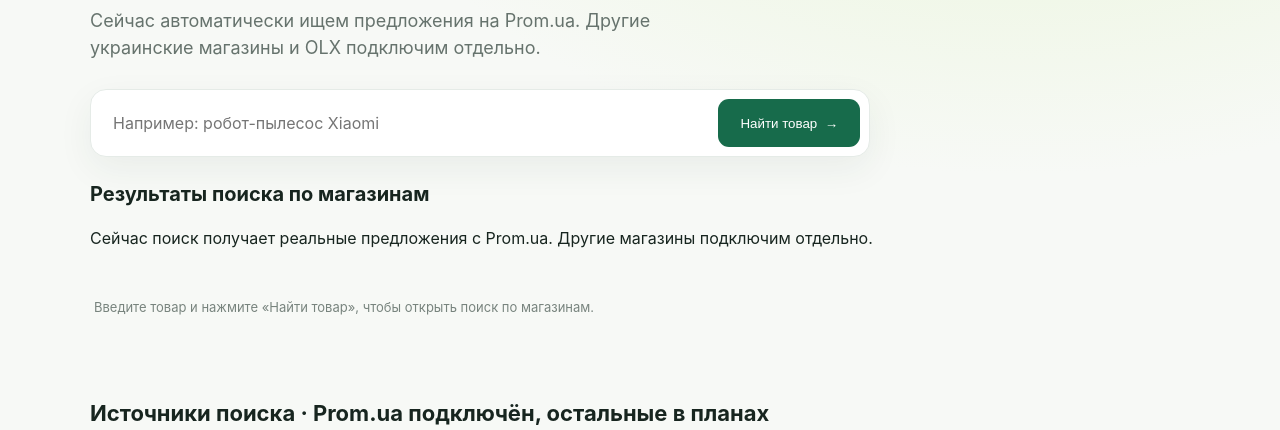
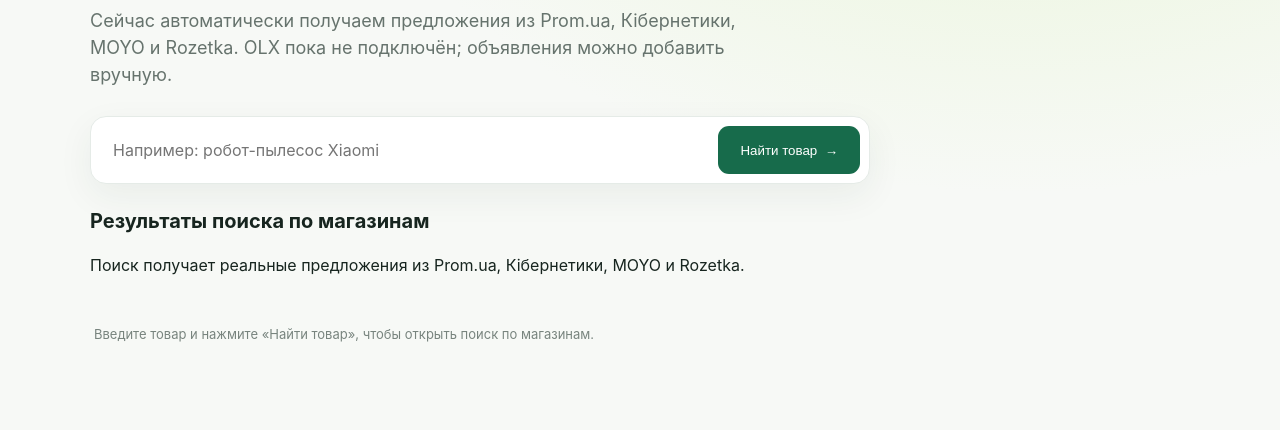
Before and after one commit to baarin/deshevche-price, a plain HTML site: page index.html in a window 1280 px wide. Shown: the part 328-758 px from the top of the page. Drawn offline with Linux system fonts and the light colour scheme.

Commit message:
Update website to connected store search

```diff
--- a/index.html
+++ b/index.html
@@ -39,20 +39,20 @@
     <section class="hero"><div class="wrap">
       <span class="eyebrow" data-i18n="eyebrow">Сравнение цен в одном поиске</span>
       <h1 data-i18n="headline">Найди нужный товар.<br>Плати меньше.</h1>
-      <p class="lead" data-i18n="lead">Ищем предложения украинских интернет-магазинов и площадок объявлений, чтобы тебе было проще сравнить цены.</p>
+      <p class="lead" data-i18n="lead">Автоматически получаем предложения из Prom.ua, Кібернетики, MOYO и Rozetka. OLX пока не подключён; объявления можно добавить вручную.</p>
       <form class="searchbox" id="searchForm">
         <input id="query" type="search" data-i18n-placeholder="placeholder" placeholder="Например: робот-пылесос Xiaomi" aria-label="Название товара" required>
         <button type="submit" data-i18n="searchButton">Найти товар&nbsp; →</button>
       </form>
-      <div class="search-results" id="searchResults" aria-live="polite"><h2 data-i18n="resultsTitle">Поиск по магазинам</h2><p data-i18n="resultsNote">Откроются результаты Google только по выбранным магазинам. Это пока не единая выдача цен.</p><div class="result-links" id="resultLinks"></div><p class="api-status" id="apiStatus" aria-live="polite"></p><div class="product-results" id="productResults"></div><div class="paste-box" id="pasteBox"><strong data-i18n="pasteTitle">Добавить объявления OLX в список</strong><p data-i18n="pasteHelp">Скопируйте текст найденных объявлений на OLX и вставьте сюда. Мы выделим цены и отсортируем объявления.</p><input id="olxUrl" type="url" data-i18n-placeholder="directUrlPlaceholder" placeholder="Вставьте прямую ссылку на объявление OLX (необязательно)" aria-label="Прямая ссылка на объявление OLX"><textarea id="olxPaste" data-i18n-placeholder="pastePlaceholder" placeholder="Вставьте сюда скопированный текст со страницы OLX..."></textarea><div class="paste-actions"><button type="button" id="parseOlx" data-i18n="parseButton">Показать объявления</button><small id="parseStatus" aria-live="polite"></small></div><div class="listing-grid" id="listingGrid"></div></div></div>
+      <div class="search-results" id="searchResults" aria-live="polite"><h2 data-i18n="resultsTitle">Поиск по магазинам</h2><p data-i18n="resultsNote">Поиск получает реальные предложения из Prom.ua, Кібернетики, MOYO и Rozetka.</p><div class="result-links" id="resultLinks"></div><p class="api-status" id="apiStatus" aria-live="polite"></p><div class="product-results" id="productResults"></div><div class="paste-box" id="pasteBox"><strong data-i18n="pasteTitle">Добавить объявления OLX в список</strong><p data-i18n="pasteHelp">Скопируйте текст найденных объявлений на OLX и вставьте сюда. Мы выделим цены и отсортируем объявления.</p><input id="olxUrl" type="url" data-i18n-placeholder="directUrlPlaceholder" placeholder="Вставьте прямую ссылку на объявление OLX (необязательно)" aria-label="Прямая ссылка на объявление OLX"><textarea id="olxPaste" data-i18n-placeholder="pastePlaceholder" placeholder="Вставьте сюда скопированный текст со страницы OLX..."></textarea><div class="paste-actions"><button type="button" id="parseOlx" data-i18n="parseButton">Показать объявления</button><small id="parseStatus" aria-live="polite"></small></div><div class="listing-grid" id="listingGrid"></div></div></div>
       <div class="hint" id="searchHint" data-i18n="hint">Введите товар и нажмите «Найти товар», чтобы открыть поиск по магазинам.</div>
     </div></section>
     <section class="sources"><div class="wrap">
-      <h2 class="section-title" data-i18n="sourcesTitle">Источники, которые планируем подключить</h2>
-      <div class="chips"><span class="chip">Rozetka</span><span class="chip">Prom.ua</span><span class="chip">Comfy</span><span class="chip">Foxtrot</span><span class="chip">OLX</span><span class="chip">Антошка</span><span class="chip">Будинок іграшок</span><span class="chip" data-i18n="otherStores">Другие магазины</span></div>
+      <h2 class="section-title" data-i18n="sourcesTitle">Источники поиска · подключены 4 источника</h2>
+      <div class="chips"><span class="chip">Prom.ua</span><span class="chip">Кібернетики</span><span class="chip">MOYO</span><span class="chip">Rozetka</span></div>
     </div></section>
     <div class="wrap">
-      <section class="notice"><div class="notice-icon">🔎</div><div><strong data-i18n="noticeTitle">Сравниваем сопоставимые товары</strong><p data-i18n="noticeText">Будем учитывать модель, характеристики и состояние товара. Предложения OLX планируем показывать отдельно от новых товаров из магазинов.</p></div></section>
+      <section class="notice"><div class="notice-icon">🔎</div><div><strong data-i18n="noticeTitle">Сравниваем сопоставимые товары</strong><p data-i18n="noticeText">Сайт автоматически получает предложения из Prom.ua, Кібернетики, MOYO и Rozetka. OLX пока не подключён; объявления можно добавить вручную, вставив скопированный текст.</p></div></section>
       <section class="bottom">
         <article class="card"><h2 data-i18n="supportTitle">❤️ Поддержать проект</h2><p data-i18n="supportText">Поиск будет бесплатным. Позже добавим добровольную поддержку проекта без обязательных платежей.</p></article>
         <article class="card"><h2 data-i18n="reviewsTitle">⭐ Отзывы пользователей</h2><p data-i18n="reviewsText">Добавим возможность оценить сайт и оставить отзыв после запуска поиска.</p></article>
@@ -67,75 +67,75 @@
         tagline:"Поиск выгодных цен в Украине",
         eyebrow:"Сравнение цен в одном поиске",
         headline:"Найди нужный товар.<br>Плати меньше.",
-        lead:"Сейчас автоматически ищем предложения на Prom.ua. Другие украинские магазины и OLX подключим отдельно.",
+        lead:"Сейчас автоматически получаем предложения из Prom.ua, Кібернетики, MOYO и Rozetka. OLX пока не подключён; объявления можно добавить вручную.",
         placeholder:"Например: робот-пылесос Xiaomi",
         searchButton:"Найти товар&nbsp; →",
         hint:"Введите товар и нажмите «Найти товар», чтобы открыть поиск по магазинам.",
         resultsTitle:"Результаты поиска по магазинам",
-        resultsNote:"Сейчас поиск получает реальные предложения с Prom.ua. Другие магазины подключим отдельно.",
-        apiLoading:"Ищем предложения на Prom.ua…", apiEmpty:"По этому запросу подходящих предложений не найдено.", apiError:"Не удалось выполнить поиск. Попробуйте ещё раз позже.", resultCount:"Найдено предложений: {count}", openOffer:"Открыть предложение", sellerUnknown:"Продавец не указан",
+        resultsNote:"Поиск получает реальные предложения из Prom.ua, Кібернетики, MOYO и Rozetka.",
+        apiLoading:"Ищем предложения в Prom.ua, Кібернетики, MOYO и Rozetka…", apiEmpty:"По этому запросу подходящих предложений не найдено.", apiError:"Не удалось выполнить поиск. Попробуйте ещё раз позже.", resultCount:"Найдено предложений: {count}", openOffer:"Открыть предложение", sellerUnknown:"Продавец не указан",
         pasteTitle:"Добавить объявления OLX в список", pasteHelp:"Скопируйте текст найденных объявлений на OLX и вставьте сюда. Мы выделим цены и отсортируем объявления.", pastePlaceholder:"Вставьте сюда скопированный текст со страницы OLX...", parseButton:"Показать объявления", parseEmpty:"Не удалось распознать объявления. Скопируйте больше текста со страницы OLX вместе с ценами в грн.", parseCount:"Найдено объявлений: {count}", directUrlPlaceholder:"Вставьте прямую ссылку на объявление OLX (необязательно)", noDirectUrl:"Прямая ссылка не добавлена",
         listingLink:"Открыть объявление OLX", listingSearchLink:"Найти товар на OLX",
-        sourcesTitle:"Источники поиска · Prom.ua подключён, остальные в планах",
+        sourcesTitle:"Источники поиска · подключены 4 источника",
         otherStores:"Другие магазины",
         noticeTitle:"Как работает поиск сейчас",
-        noticeText:"Сейчас сайт автоматически получает предложения с Prom.ua. Другие магазины и OLX пока не подключены. Объявления OLX можно добавить вручную, вставив скопированный текст.",
+        noticeText:"Сайт автоматически получает предложения из Prom.ua, Кібернетики, MOYO и Rozetka. OLX пока не подключён; объявления можно добавить вручную, вставив скопированный текст.",
         supportTitle:"❤️ Поддержать проект",
         supportText:"Поиск будет бесплатным. Позже добавим добровольную поддержку проекта без обязательных платежей.",
         reviewsTitle:"⭐ Отзывы пользователей",
         reviewsText:"Добавим возможность оценить сайт и оставить отзыв после запуска поиска.",
         footer:"ДЕШЕВШЕ · Проект в разработке · Украина",
-        accepted:"Запрос «{query}» принят. Подключение реального поиска по магазинам — следующий этап разработки."
+        accepted:"Поиск по запросу «{query}» выполнен."
       },
       uk: {
         title:"ДЕШЕВШЕ — порівняння цін в Україні",
         tagline:"Пошук вигідних цін в Україні",
         eyebrow:"Порівняння цін в одному пошуку",
         headline:"Знайди потрібний товар.<br>Плати менше.",
-        lead:"Зараз автоматично шукаємо пропозиції на Prom.ua. Інші українські магазини та OLX підключимо окремо.",
+        lead:"Зараз автоматично отримуємо пропозиції з Prom.ua, Кібернетики, MOYO та Rozetka. OLX поки не підключено; оголошення можна додати вручну.",
         placeholder:"Наприклад: робот-пилосос Xiaomi",
         searchButton:"Знайти товар&nbsp; →",
         hint:"Введіть товар і натисніть «Знайти товар», щоб відкрити пошук у магазинах.",
         resultsTitle:"Результати пошуку в магазинах",
-        resultsNote:"Зараз пошук отримує реальні пропозиції з Prom.ua. Інші магазини підключимо окремо.",
-        apiLoading:"Шукаємо пропозиції на Prom.ua…", apiEmpty:"За цим запитом відповідних пропозицій не знайдено.", apiError:"Не вдалося виконати пошук. Спробуйте ще раз пізніше.", resultCount:"Знайдено пропозицій: {count}", openOffer:"Відкрити пропозицію", sellerUnknown:"Продавця не вказано",
+        resultsNote:"Пошук отримує реальні пропозиції з Prom.ua, Кібернетики, MOYO та Rozetka.",
+        apiLoading:"Шукаємо пропозиції на Prom.ua, Кібернетики, MOYO та Rozetka…", apiEmpty:"За цим запитом відповідних пропозицій не знайдено.", apiError:"Не вдалося виконати пошук. Спробуйте ще раз пізніше.", resultCount:"Знайдено пропозицій: {count}", openOffer:"Відкрити пропозицію", sellerUnknown:"Продавця не вказано",
         pasteTitle:"Додати оголошення OLX до списку", pasteHelp:"Скопіюйте текст знайдених оголошень на OLX і вставте сюди. Ми визначимо ціни та відсортуємо оголошення.", pastePlaceholder:"Вставте сюди скопійований текст зі сторінки OLX...", parseButton:"Показати оголошення", parseEmpty:"Не вдалося розпізнати оголошення. Скопіюйте більше тексту зі сторінки OLX разом із цінами в грн.", parseCount:"Знайдено оголошень: {count}", directUrlPlaceholder:"Вставте пряме посилання на оголошення OLX (необов’язково)", noDirectUrl:"Пряме посилання не додано",
         listingLink:"Відкрити оголошення OLX", listingSearchLink:"Знайти товар на OLX",
-        sourcesTitle:"Джерела пошуку · Prom.ua підключено, інші — у планах",
+        sourcesTitle:"Джерела пошуку · підключено 4 джерела",
         otherStores:"Інші магазини",
         noticeTitle:"Як зараз працює пошук",
-        noticeText:"Зараз сайт автоматично отримує пропозиції з Prom.ua. Інші магазини та OLX поки не підключені. Оголошення OLX можна додати вручну, вставивши скопійований текст.",
+        noticeText:"Сайт автоматично отримує пропозиції з Prom.ua, Кібернетики, MOYO та Rozetka. OLX поки не підключено; оголошення можна додати вручну, вставивши скопійований текст.",
         supportTitle:"❤️ Підтримати проєкт",
         supportText:"Пошук буде безкоштовним. Пізніше додамо добровільну підтримку проєкту без обов’язкових платежів.",
         reviewsTitle:"⭐ Відгуки користувачів",
         reviewsText:"Додамо можливість оцінити сайт і залишити відгук після запуску пошуку.",
         footer:"ДЕШЕВШЕ · Проєкт у розробці · Україна",
-        accepted:"Запит «{query}» прийнято. Підключення реального пошуку по магазинах — наступний етап розробки."
+        accepted:"Пошук за запитом «{query}» виконано."
       },
       en: {
         title:"DESHEVSHE — price comparison in Ukraine",
         tagline:"Find better prices in Ukraine",
         eyebrow:"Compare prices in one search",
         headline:"Find what you need.<br>Pay less.",
-        lead:"We currently retrieve offers from Prom.ua. Other Ukrainian stores and OLX will be connected separately.",
+        lead:"We automatically retrieve offers from Prom.ua, Kibernetiki, MOYO and Rozetka. OLX is not connected yet; listings can be added manually.",
         placeholder:"For example: Xiaomi robot vacuum",
         searchButton:"Find a product&nbsp; →",
         hint:"Enter a product and select “Find a product” to open searches across stores.",
         resultsTitle:"Store search results",
-        resultsNote:"Search currently retrieves real offers from Prom.ua. Other stores will be connected separately.",
-        apiLoading:"Searching Prom.ua offers…", apiEmpty:"No matching offers were found for this query.", apiError:"Search failed. Please try again later.", resultCount:"Offers found: {count}", openOffer:"Open offer", sellerUnknown:"Seller not specified",
+        resultsNote:"Search retrieves real offers from Prom.ua, Kibernetiki, MOYO and Rozetka.",
+        apiLoading:"Searching Prom.ua, Kibernetiki, MOYO and Rozetka offers…", apiEmpty:"No matching offers were found for this query.", apiError:"Search failed. Please try again later.", resultCount:"Offers found: {count}", openOffer:"Open offer", sellerUnknown:"Seller not specified",
         pasteTitle:"Add OLX listings to the list", pasteHelp:"Copy the text of the listings from OLX and paste it here. We will detect prices and sort the listings.", pastePlaceholder:"Paste copied text from the OLX page here...", parseButton:"Show listings", parseEmpty:"Could not recognize listings. Copy more text from the OLX page, including prices in UAH.", parseCount:"Listings found: {count}", directUrlPlaceholder:"Paste the direct OLX listing URL (optional)", noDirectUrl:"No direct listing URL added",
         listingLink:"Open OLX listing", listingSearchLink:"Search this item on OLX",
-        sourcesTitle:"Search sources · Prom.ua connected, others planned",
+        sourcesTitle:"Search sources · 4 sources connected",
         otherStores:"Other stores",
         noticeTitle:"How search works right now",
-        noticeText:"The site currently retrieves offers from Prom.ua automatically. Other stores and OLX are not connected yet. OLX listings can be added manually by pasting copied listing text.",
+        noticeText:"The site automatically retrieves offers from Prom.ua, Kibernetiki, MOYO and Rozetka. OLX is not connected yet; listings can be added manually by pasting copied text.",
         supportTitle:"❤️ Support the project",
         supportText:"Search will be free. Later, we may add an optional way to support the project. No payment will be required.",
         reviewsTitle:"⭐ User reviews",
         reviewsText:"We plan to let visitors rate the website and leave feedback after search launches.",
         footer:"DESHEVSHE · In development · Ukraine",
-        accepted:"Your search for “{query}” has been received. Connecting real store search is the next development step."
+        accepted:"Search for “{query}” completed."
       }
     };
     let currentLanguage = "ru";
@@ -184,6 +184,8 @@
         });
         const data = await response.json();
         if (!response.ok || !data.ok) throw new Error(data.error || ("HTTP " + response.status));
+        const sourceNote = document.querySelector('[data-i18n="resultsNote"]');
+        if (sourceNote && data.source) sourceNote.textContent = "Источники, ответившие на запрос: " + data.source;
         const products = Array.isArray(data.products) ? data.products : [];
         if (!products.length) {
           status.textContent = t.apiEmpty;
@@ -201,12 +203,7 @@
           seller.className = "product-meta";
           seller.textContent = product.seller || t.sellerUnknown;
           info.appendChild(seller);
-          if (product.condition) {
-            const condition = document.createElement("p");
-            condition.className = "product-meta";
-            condition.textContent = product.condition;
-            info.appendChild(condition);
-          }
+
           if (product.url) {
             try {
               const offerUrl = new URL(product.url);
```
